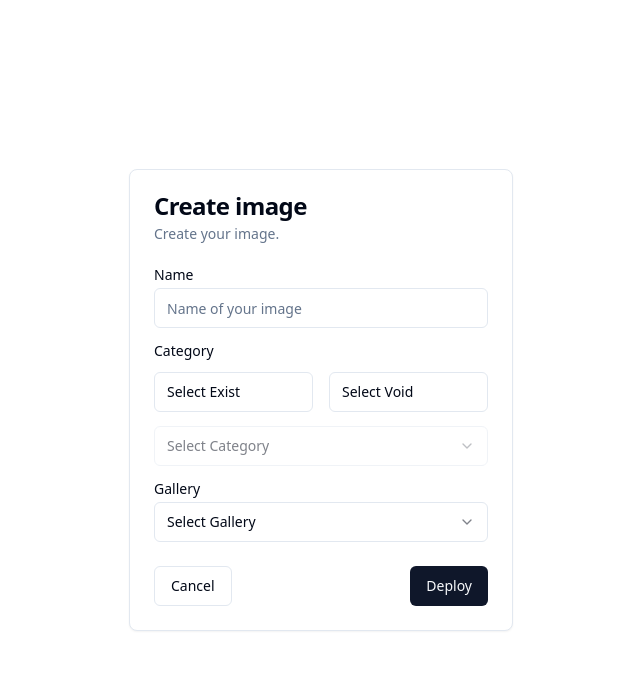
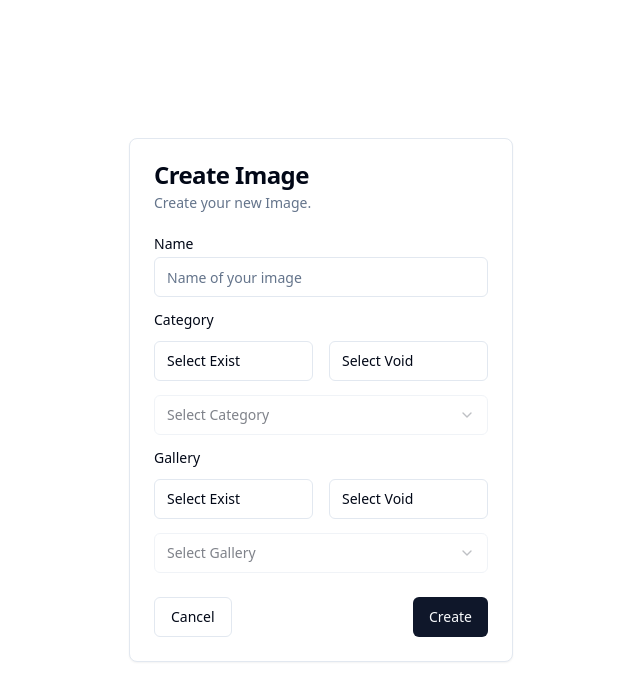
Before and after one commit to Naufal05R/nextjs-gallery, a Next.js app: page /dashboard/add in a window 1280 px wide. Shown: the top 700 px of the page, without its empty margins (319-959 px from the left). Built offline with nearby package versions, Linux system fonts and the light colour scheme.

Commit message:
feat: improving code make it modular and easy to read

```diff
--- a/app/dashboard/add/page.tsx
+++ b/app/dashboard/add/page.tsx
@@ -8,7 +8,8 @@ import {
   CardFooter,
   CardHeader,
   CardTitle,
-} from "@/components/ui/card";import { Input } from "@/components/ui/input";
+} from "@/components/ui/card";
+import { Input } from "@/components/ui/input";
 import { Label } from "@/components/ui/label";
 import { RadioGroup, RadioGroupItem } from "@/components/ui/radio-group";
 import {
@@ -53,15 +54,23 @@ const frameworks = [
   },
 ];
 
-const SelectField = ({ id, type }: { id: string; type: ModelSelectFieldType }) => {
+const SelectField = ({
+  id,
+  title,
+  type,
+}: {
+  id: string;
+  title: string;
+  type: ModelSelectFieldType;
+}) => {
   switch (type) {
     case "void":
-      return <Input id={id} type="text" placeholder="My New Category" />;
+      return <Input id={id} type="text" placeholder={`My New ${title}`} />;
     default:
       return (
         <Select disabled={!type}>
           <SelectTrigger className="w-full">
-            <SelectValue placeholder="Select Category" />
+            <SelectValue placeholder={`Select ${title}`} />
           </SelectTrigger>
           <SelectContent>
             <SelectGroup>
@@ -77,42 +86,36 @@ const SelectField = ({ id, type }: { id: string; type: ModelSelectFieldType }) =
   }
 };
 
-export default function DashboardAddPage() {
+const SelectFieldType = ({
+  title,
+  fields,
+}: {
+  title: string;
+  fields: string[];
+}) => {
   const [type, setType] = useState<ModelSelectFieldType>("");
 
-  const modelCategoryObject = getEnumObject(ModelSelectFieldEnum);
-
   return (
-    <main className="grid h-screen w-full place-items-center px-4 py-2 sm:px-8 sm:py-4 lg:px-16 lg:py-8">
-      <Card className="w-full max-w-96">
-        <CardHeader>
-          <CardTitle>Create image</CardTitle>
-          <CardDescription>Create your image.</CardDescription>
-        </CardHeader>
-        <CardContent>
-          <form>
-            <div className="grid w-full items-center gap-4">
     <div className="flex flex-col space-y-1.5">
-                <Label htmlFor="name">Name</Label>
-                <Input id="name" type="text" placeholder="Name of your image" />
-              </div>
-              <div className="flex flex-col space-y-1.5">
-                <Label htmlFor="category">Category</Label>
+      <Label>{title}</Label>
       <RadioGroup
         defaultValue=""
         className="flex items-center gap-x-4 py-2"
         onValueChange={(value: ModelSelectFieldType) => setType(value)}
       >
-                  {modelCategoryObject.map((category) => {
-                    category = `${category}`.toLowerCase();
+        {fields.map((field) => {
           return (
             <Label
-                        key={category}
-                        htmlFor={category}
+              key={title + field}
+              htmlFor={title + field}
               className="group flex h-10 flex-1 cursor-pointer items-center rounded-md border bg-transparent px-3 py-2.5 has-[:checked]:border-slate-400 has-[:checked]:text-slate-800"
             >
-                        <RadioGroupItem value={category} id={category} hidden />
-                        <span className="capitalize">Select {category}</span>
+              <RadioGroupItem
+                value={field.toLowerCase()}
+                id={title + field}
+                hidden
+              />
+              <span className="capitalize">Select {field}</span>
               <Check
                 size={16}
                 className="invisible ml-auto group-has-[:checked]:visible"
@@ -122,27 +125,41 @@ export default function DashboardAddPage() {
         })}
       </RadioGroup>
 
-                <SelectField id="category" type={type} />
+      <SelectField id={title.toLowerCase()} title={title} type={type} />
     </div>
+  );
+};
+
+export default function DashboardAddPage() {
+  const modelCategoryObject = getEnumObject(ModelSelectFieldEnum);
+
+  return (
+    <main className="grid h-screen w-full place-items-center px-4 py-2 sm:px-8 sm:py-4 lg:px-16 lg:py-8">
+      <Card className="w-full max-w-96">
+        <CardHeader>
+          <CardTitle>Create Image</CardTitle>
+          <CardDescription>Create your new Image.</CardDescription>
+        </CardHeader>
+        <CardContent>
+          <form>
+            <div className="grid w-full items-center gap-4">
               <div className="flex flex-col space-y-1.5">
-                <Label htmlFor="gallery">Gallery</Label>
-                <Select>
-                  <SelectTrigger id="gallery">
-                    <SelectValue placeholder="Select Gallery" />
-                  </SelectTrigger>
-                  <SelectContent position="popper">
-                    <SelectItem value="next">Art</SelectItem>
-                    <SelectItem value="sveltekit">Picture</SelectItem>
-                    <SelectItem value="astro">AI</SelectItem>
-                  </SelectContent>
-                </Select>
+                <Label htmlFor="name">Name</Label>
+                <Input id="name" type="text" placeholder="Name of your image" />
               </div>
+              {["Category", "Gallery"].map((title) => (
+                <SelectFieldType
+                  key={title}
+                  title={title}
+                  fields={modelCategoryObject}
+                />
+              ))}
             </div>
           </form>
         </CardContent>
         <CardFooter className="flex justify-between">
           <Button variant="outline">Cancel</Button>
-          <Button>Deploy</Button>
+          <Button>Create</Button>
         </CardFooter>
       </Card>
     </main>
```
Lines whose indentation alone changed are shown as unchanged.
